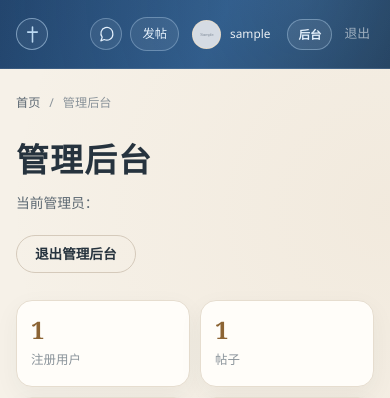
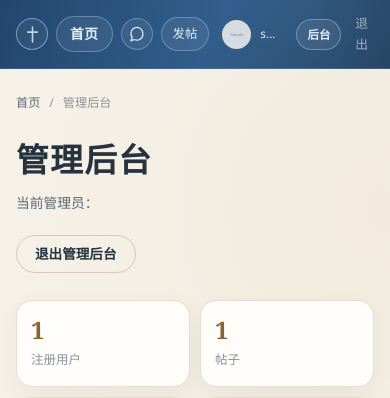
Before and after one commit to windy003/P_WEB_YSAN.WIN, a Flask app: page /admin in a window 390 px wide. Shown: the top 398 px of the page. Run offline with Flask 3, Linux system fonts and the light colour scheme; the visitor is signed in with stand-in values (Sample User, id 1); tables that the repository leaves empty hold one stand-in row (values such as "Sample post"); grey boxes marked "Sample" are stand-in pictures; some libraries are stand-ins or nearby versions.

Commit message:
在移动端左上角显示首页,并支持点击跳转

```diff
--- a/static/css/style.css
+++ b/static/css/style.css
@@ -3453,16 +3453,23 @@ a.post-author:hover .post-author-text strong {
     display: none;
   }
 
+  /* 移动端：保留左侧十字架，其右侧显示「首页」入口 */
+  .brand-text {
+    display: none;
+  }
+
   .mobile-home-link {
     display: inline-flex;
-    min-height: 32px;
-    padding: 6px 11px;
+    min-height: 34px;
+    padding: 6px 13px;
     align-items: center;
     color: #e4f0fc;
     border: 1px solid rgba(188, 217, 242, 0.35);
     border-radius: 999px;
     background: rgba(255, 255, 255, 0.07);
-    font-size: 0.77rem;
+    font-size: 0.86rem;
+    font-weight: 600;
+    letter-spacing: 0.04em;
     text-decoration: none;
     white-space: nowrap;
   }
@@ -3475,10 +3482,6 @@ a.post-author:hover .post-author-text strong {
   .brand-mark {
     width: 34px;
     height: 34px;
-  }
-
-  .brand-text strong {
-    font-size: 1rem;
   }
 
   .user-chip-name {
@@ -3500,14 +3503,6 @@ a.post-author:hover .post-author-text strong {
     min-height: 30px;
     padding: 5px 10px;
     font-size: 0.72rem;
-  }
-
-  .site-header.is-admin .brand-text {
-    display: none;
-  }
-
-  .site-header.is-admin .mobile-home-link {
-    display: none;
   }
 
   .site-header.is-admin .header-inner {
```
